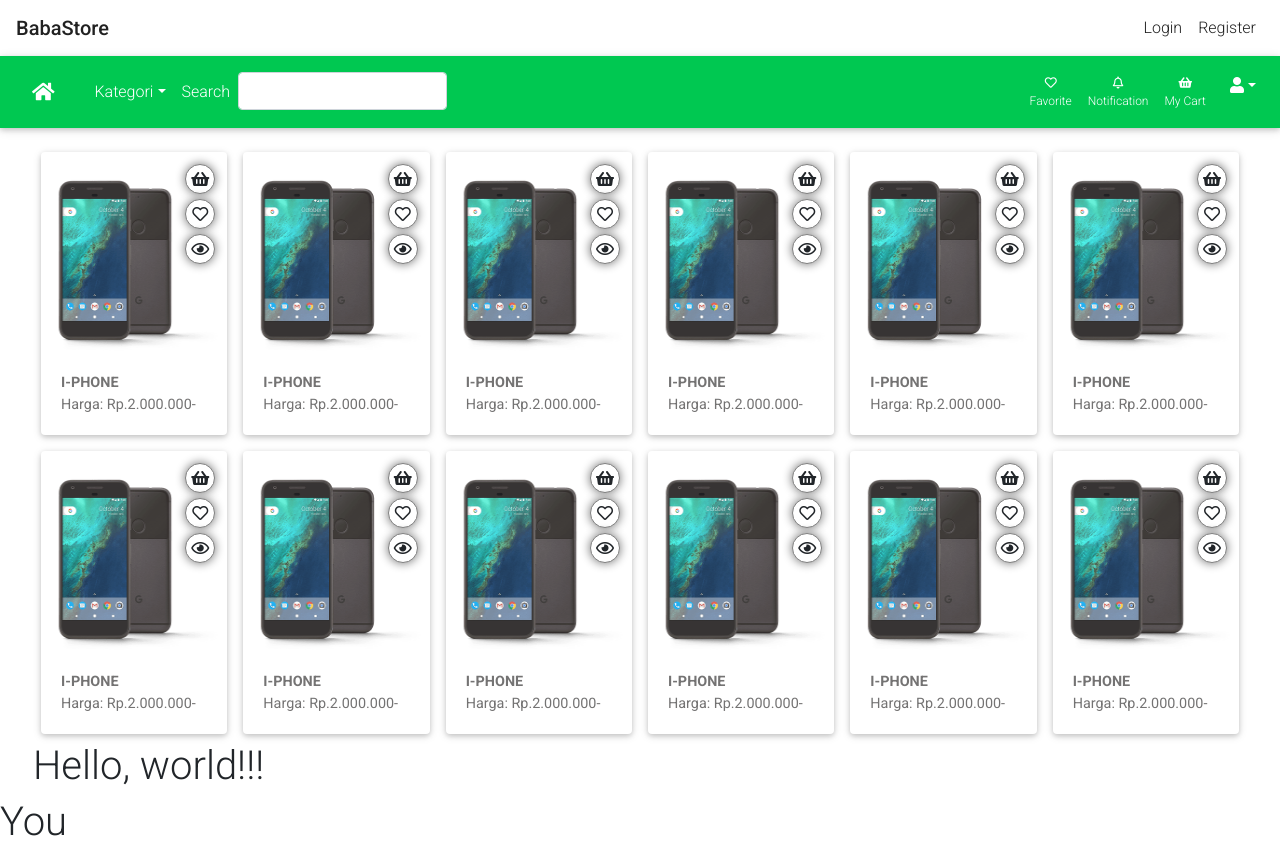
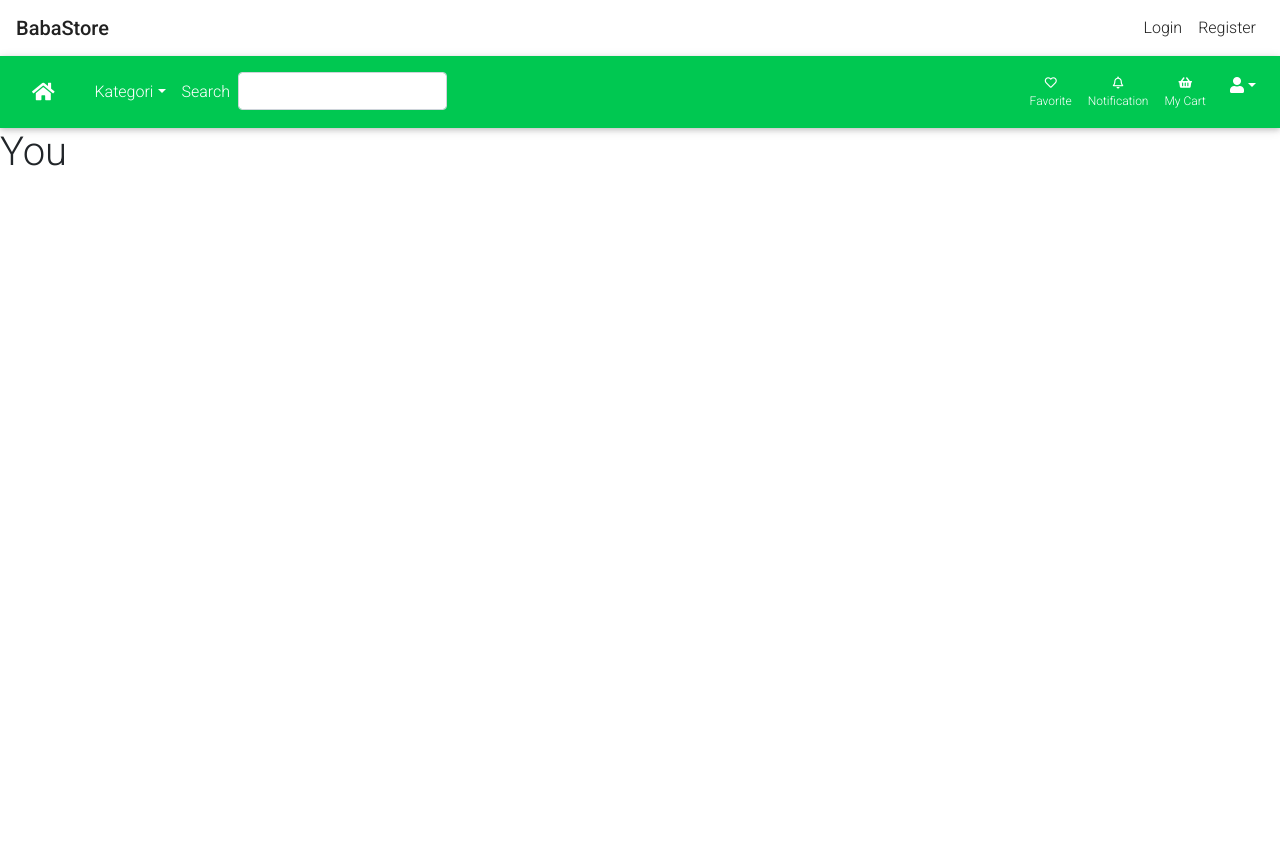
Before and after one commit to tedilesmana/Project-E-Comerces-BabaStore, a React (Create React App) app: page / in a window 1280 px wide. After the commit the page ends 800 px from the top, so only its background shows below. Built offline with nearby package versions, Linux system fonts and the light colour scheme.

Commit message:
tes jaringan

```diff
--- a/src/App.js
+++ b/src/App.js
@@ -13,7 +13,7 @@
         <Headnav />
         <Navbar />
         <Switch>
-          <Route path="/" exact ><VHome /></Route>
+          <Route path="Project-E-Comerces-BabaStore/" exact ><VHome /></Route>
           {/*<Route path="/mycart"><VCart /></Route>*/}
           {/*<Route path="/login"><VLogin/></Route>*/}
         </Switch>
```
